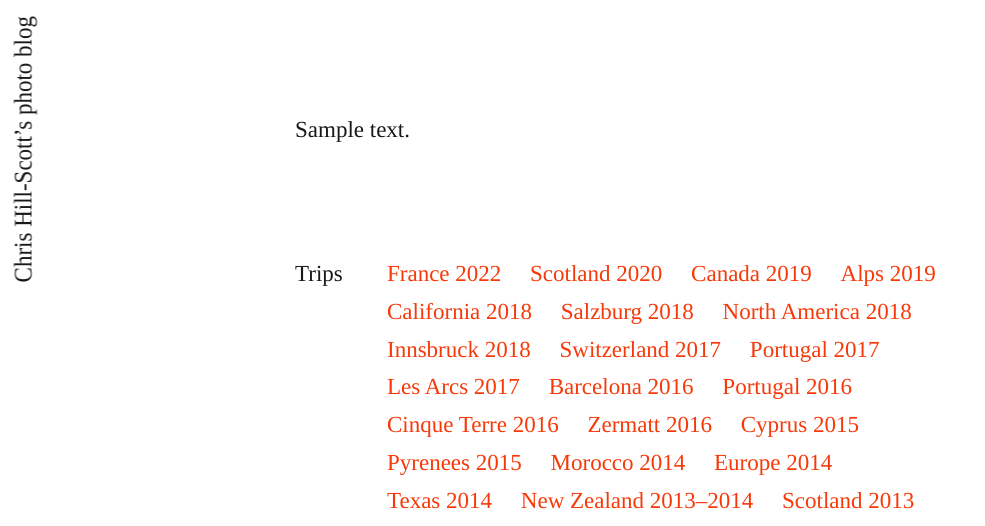
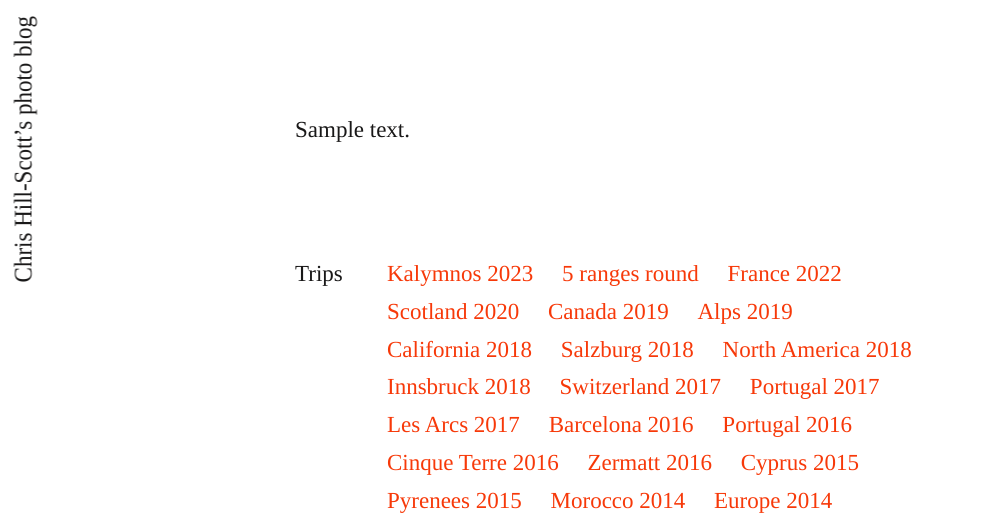
Before and after one commit to quis/quis.cc, a WordPress theme: template source/themes/quis/page.php in a window 1280 px wide. Shown: the top 526 px of the page, without its empty margins (0-985 px from the left). Run offline with PHP 8.4 and a stand-in for WordPress, Linux system fonts and the light colour scheme; the site name, menu and one post (Sample post) are stand-ins, and other content is empty; style sheets or scripts are compiled from the project's sources; some libraries are stand-ins or nearby versions.

Commit message:
Add latest trips to nav

```diff
--- a/source/themes/quis/nav.php
+++ b/source/themes/quis/nav.php
@@ -3,6 +3,8 @@
     Trips
   </h3>
   <ul>
+    <li><a href="/trips/kalymnos-2023/">Kalymnos 2023</a></li>
+    <li><a href="/2023/08/02/5-ranges-round/">5 ranges round</a></li>
     <li><a href="/trips/france-2022/">France 2022</a></li>
     <li><a href="/trips/scotland-2020/">Scotland 2020</a></li>
     <li><a href="/trips/canada-2019/">Canada 2019</a></li>
```
